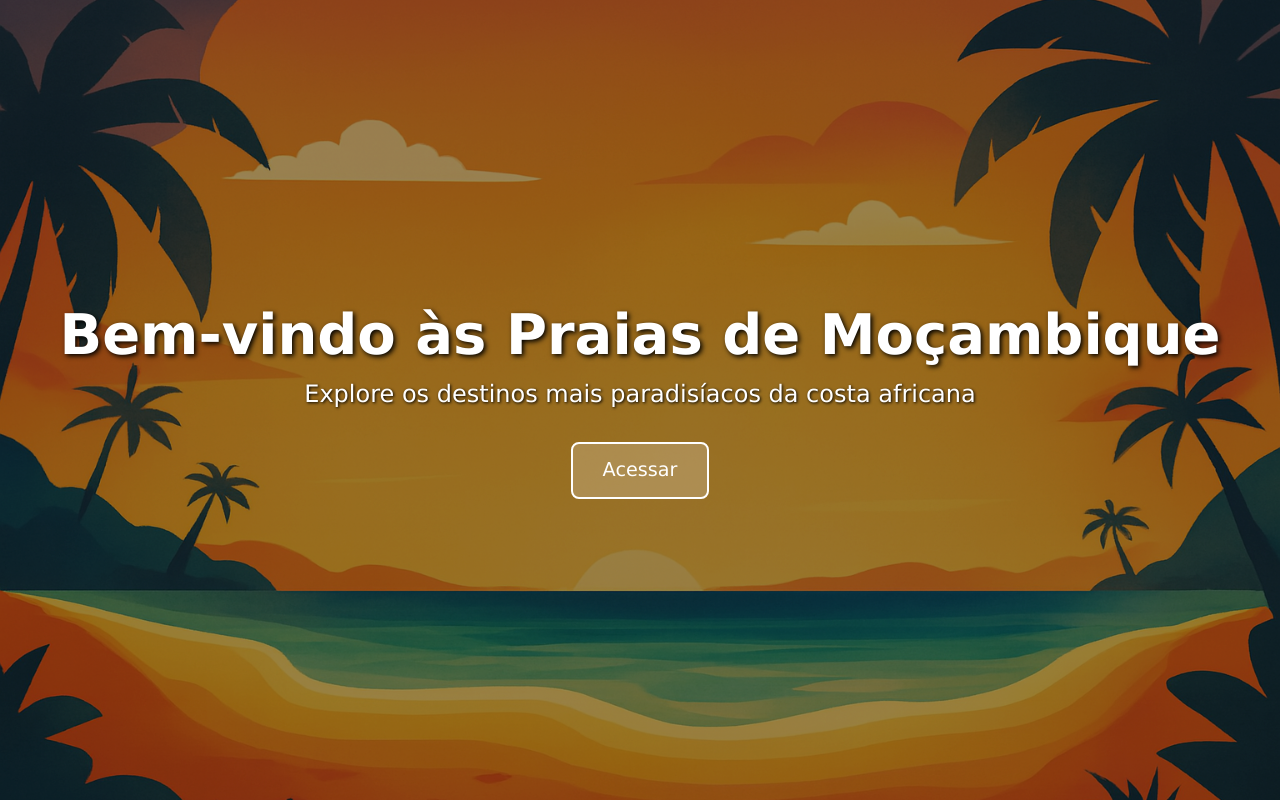
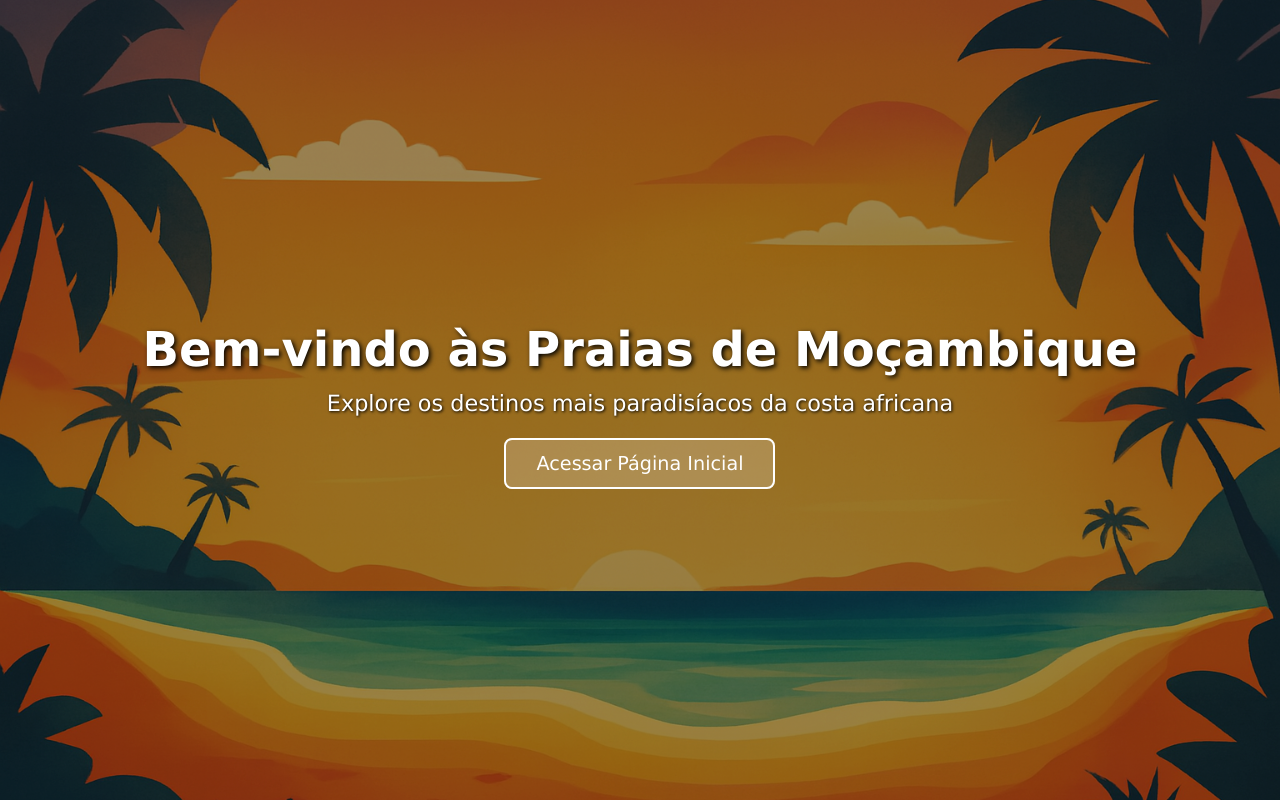
Before and after one commit to Filimao-Cossa/praias-de-mocambique, a PHP site: page / in a window 1280 px wide. Run offline with PHP 8.4, Linux system fonts and the light colour scheme.

Commit message:
faca refresh
use os ficheiros para website

```diff
--- a/index.php
+++ b/index.php
@@ -14,7 +14,7 @@
     }
 
     .hero {
-      background-image: url('praias-mocambique.jpeg'); /* Substitua com o caminho real da imagem */
+      background-image: url('praias-mocambique.jpeg'); /* imagem sem texto */
       background-size: cover;
       background-position: center;
       background-repeat: no-repeat;
@@ -40,13 +40,13 @@
     }
 
     .hero h1 {
-      font-size: 3.5rem;
+      font-size: 3rem;
       font-weight: bold;
       text-shadow: 2px 2px 5px #000;
     }
 
     .hero p {
-      font-size: 1.5rem;
+      font-size: 1.4rem;
       margin-bottom: 30px;
       text-shadow: 1px 1px 3px #000;
     }
@@ -59,6 +59,7 @@
       border: 2px solid white;
       color: white;
       transition: 0.3s ease;
+      text-decoration: none;
     }
 
     .btn-hero:hover {
@@ -74,7 +75,7 @@
     <div class="hero-content">
       <h1>Bem-vindo às Praias de Moçambique</h1>
       <p>Explore os destinos mais paradisíacos da costa africana</p>
-      <a href="index.html" class="btn btn-hero">Acessar</a>
+      <a href="index.html" class="btn-hero">Acessar Página Inicial</a>
     </div>
   </div>
 
```
